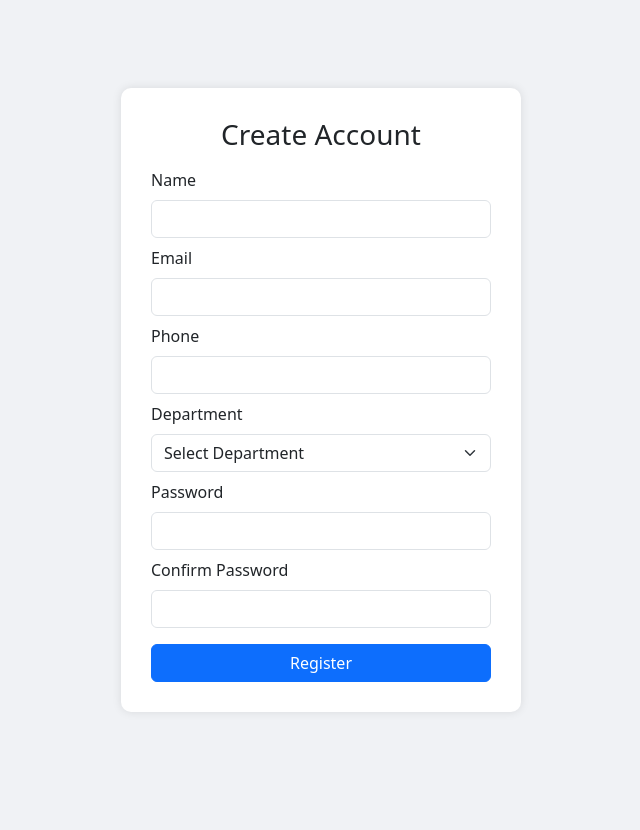
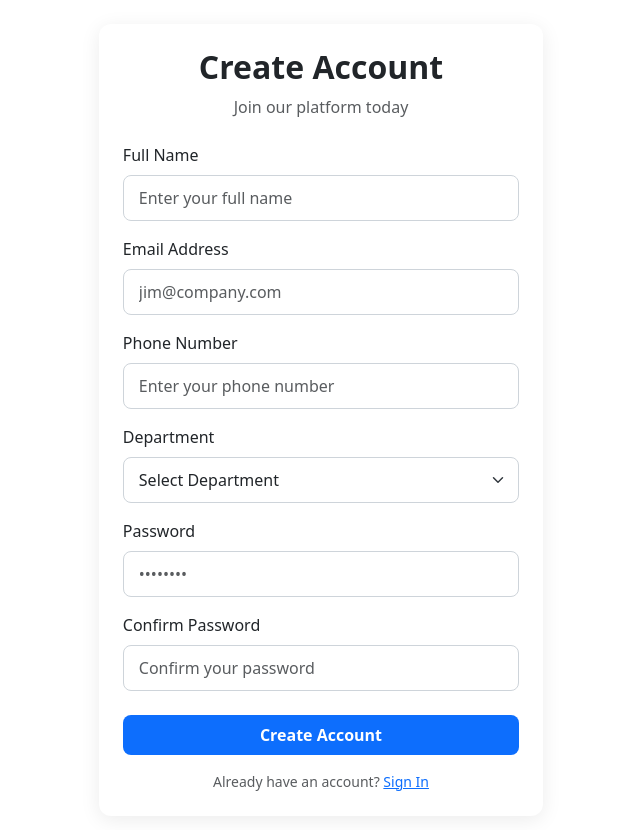
Before and after one commit to sangram8080-india/Service-Ticket-Platform-Frontend, a React (Create React App) app in the folder ticket-tool/: page /signup in a window 1280 px wide. Shown: the top 830 px of the page, without its empty margins (319-959 px from the left). Before the commit the page ends 800 px from the top, so only its background shows below. Built offline with nearby package versions, Linux system fonts and the light colour scheme.

Commit message:
Update SignUp.jsx

```diff
--- a/ticket-tool/src/Pages/SignUp.jsx
+++ b/ticket-tool/src/Pages/SignUp.jsx
@@ -1,33 +1,36 @@
 import React, { useState } from 'react';
+import { Container, Form, Button, Card, Row, Col, Alert, Spinner } from 'react-bootstrap';
+import { motion, AnimatePresence } from 'framer-motion';
+import 'bootstrap/dist/css/bootstrap.min.css';
+import '../Styles/SignUp.css';
 import axios from 'axios';
-import { Container, Form, Button, Card, Alert, Spinner } from 'react-bootstrap';
-import 'bootstrap/dist/css/bootstrap.min.css';
 
 const SignUp = () => {
   const [formData, setFormData] = useState({
-    name: '',
+    fullName: '',
     email: '',
-    phone: '',
+    phoneNumber: '',
     department: '',
     password: '',
     confirmPassword: ''
   });
-
   const [error, setError] = useState('');
-  const [success, setSuccess] = useState('');
   const [isLoading, setIsLoading] = useState(false);
+  const [success, setSuccess] = useState(false);
 
   const API_URL = 'https://perpetual-liberation-service-ticket.up.railway.app/api/save';
 
   const handleChange = (e) => {
     const { name, value } = e.target;
-    setFormData((prev) => ({ ...prev, [name]: value }));
+    setFormData(prev => ({
+      ...prev,
+      [name]: value
+    }));
   };
 
   const handleSubmit = async (e) => {
     e.preventDefault();
     setError('');
-    setSuccess('');
 
     if (formData.password !== formData.confirmPassword) {
       setError("Passwords don't match");
@@ -38,96 +41,331 @@ const SignUp = () => {
 
     try {
       const response = await axios.post(API_URL, {
-        name: formData.name,
+        name: formData.fullName,
         email: formData.email,
-        phone: formData.phone,
+        phone: formData.phoneNumber,
         department: formData.department,
         password: formData.password,
-        role: 'USER'
+        role: 'User'
+      }, {
+        headers: {
+          'Content-Type': 'application/json'
+        }
       });
 
-      setSuccess(`Account created for ${response.data.name}`);
-      setFormData({
-        name: '',
-        email: '',
-        phone: '',
-        department: '',
-        password: '',
-        confirmPassword: ''
-      });
+      setSuccess(true);
+      setTimeout(() => {
+        const { token, user } = response.data;
+        localStorage.setItem('authToken', token);
+        localStorage.setItem('userData', JSON.stringify(user));
+        window.location.href = '/dashboard';
+      }, 1500);
+
     } catch (err) {
-      setError(err.response?.data || 'Failed to register. Please try again.');
+      setError(err.response?.data?.message || 'Registration failed. Please try again.');
     } finally {
       setIsLoading(false);
     }
   };
 
+  // Animation variants
+  const containerVariants = {
+    hidden: { opacity: 0 },
+    visible: {
+      opacity: 1,
+      transition: {
+        staggerChildren: 0.1,
+        when: "beforeChildren"
+      }
+    }
+  };
+
+  const itemVariants = {
+    hidden: { y: 20, opacity: 0 },
+    visible: {
+      y: 0,
+      opacity: 1,
+      transition: {
+        type: "spring",
+        stiffness: 100,
+        damping: 10
+      }
+    }
+  };
+
+  const cardVariants = {
+    initial: { scale: 0.95, opacity: 0 },
+    animate: {
+      scale: 1,
+      opacity: 1,
+      transition: {
+        type: "spring",
+        stiffness: 100,
+        damping: 10
+      }
+    },
+    hover: {
+      y: -5,
+      boxShadow: "0 10px 25px -5px rgba(0, 0, 0, 0.1), 0 10px 10px -5px rgba(0, 0, 0, 0.04)"
+    }
+  };
+
+  const successVariants = {
+    hidden: { scale: 0.8, opacity: 0 },
+    visible: {
+      scale: 1,
+      opacity: 1,
+      transition: {
+        type: "spring",
+        stiffness: 100
+      }
+    },
+    exit: {
+      scale: 0.8,
+      opacity: 0,
+      transition: {
+        ease: "easeIn"
+      }
+    }
+  };
+
+  if (success) {
     return (
-    <>
-      <style>{`
-        body {
-          background-color: #f0f2f5;
+      <Container className="signup-container d-flex justify-content-center align-items-center min-vh-100">
+        <motion.div
+          initial="hidden"
+          animate="visible"
+          exit="exit"
+          variants={successVariants}
+          className="text-center"
+        >
+          <div className="mb-4">
+            <motion.svg
+              animate={{ scale: [1, 1.1, 1] }}
+              transition={{ duration: 1, repeat: Infinity }}
+              width="80"
+              height="80"
+              viewBox="0 0 24 24"
+              fill="none"
+              stroke="#4BB543"
+              strokeWidth="2"
+              strokeLinecap="round"
+              strokeLinejoin="round"
+            >
+              <motion.path
+                initial={{ pathLength: 0 }}
+                animate={{ pathLength: 1 }}
+                transition={{ duration: 0.5 }}
+                d="M22 11.08V12a10 10 0 1 1-5.93-9.14"
+              />
+              <motion.polyline
+                initial={{ pathLength: 0 }}
+                animate={{ pathLength: 1 }}
+                transition={{ duration: 0.5, delay: 0.5 }}
+                points="22 4 12 14.01 9 11.01"
+              />
+            </motion.svg>
+          </div>
+          <motion.h2
+            initial={{ y: 20, opacity: 0 }}
+            animate={{ y: 0, opacity: 1 }}
+            transition={{ delay: 0.3 }}
+            className="mb-3"
+          >
+            Registration Successful!
+          </motion.h2>
+          <motion.p
+            initial={{ y: 20, opacity: 0 }}
+            animate={{ y: 0, opacity: 1 }}
+            transition={{ delay: 0.5 }}
+            className="text-muted"
+          >
+            Redirecting to your dashboard...
+          </motion.p>
+        </motion.div>
+      </Container>
+    );
   }
-        .signup-card {
-          width: 100%;
-          max-width: 400px;
-          padding: 30px;
-          border-radius: 10px;
-          box-shadow: 0 0 10px rgba(0,0,0,0.1);
-        }
-      `}</style>
 
-      <Container className="d-flex justify-content-center align-items-center min-vh-100">
+  return (
+    <Container className="signup-container">
+      <Row className="justify-content-center align-items-center min-vh-100">
+        <Col md={6} lg={5}>
+          <motion.div
+            initial="initial"
+            animate="animate"
+            whileHover="hover"
+            variants={cardVariants}
+          >
             <Card className="signup-card">
-          <h3 className="text-center mb-3">Create Account</h3>
+              <Card.Body className="p-4">
+                <motion.div
+                  variants={containerVariants}
+                  initial="hidden"
+                  animate="visible"
+                  className="text-center mb-4"
+                >
+                  <motion.h2 variants={itemVariants} className="fw-bold mb-2">
+                    Create Account
+                  </motion.h2>
+                  <motion.p variants={itemVariants} className="text-muted">
+                    Join our platform today
+                  </motion.p>
+                </motion.div>
 
                 <Form onSubmit={handleSubmit}>
-            <Form.Group className="mb-2">
-              <Form.Label>Name</Form.Label>
-              <Form.Control type="text" name="name" value={formData.name} onChange={handleChange} required />
+                  <motion.div variants={containerVariants}>
+                    <motion.div variants={itemVariants}>
+                      <Form.Group className="mb-3">
+                        <Form.Label>Full Name</Form.Label>
+                        <Form.Control
+                          type="text"
+                          name="fullName"
+                          placeholder="Enter your full name"
+                          value={formData.fullName}
+                          onChange={handleChange}
+                          className="signup-input"
+                          required
+                        />
                       </Form.Group>
+                    </motion.div>
 
-            <Form.Group className="mb-2">
-              <Form.Label>Email</Form.Label>
-              <Form.Control type="email" name="email" value={formData.email} onChange={handleChange} required />
+                    <motion.div variants={itemVariants}>
+                      <Form.Group className="mb-3">
+                        <Form.Label>Email Address</Form.Label>
+                        <Form.Control
+                          type="email"
+                          name="email"
+                          placeholder="jim@company.com"
+                          value={formData.email}
+                          onChange={handleChange}
+                          className="signup-input"
+                          required
+                        />
                       </Form.Group>
+                    </motion.div>
 
-            <Form.Group className="mb-2">
-              <Form.Label>Phone</Form.Label>
-              <Form.Control type="text" name="phone" value={formData.phone} onChange={handleChange} required />
+                    <motion.div variants={itemVariants}>
+                      <Form.Group className="mb-3">
+                        <Form.Label>Phone Number</Form.Label>
+                        <Form.Control
+                          type="tel"
+                          name="phoneNumber"
+                          placeholder="Enter your phone number"
+                          value={formData.phoneNumber}
+                          onChange={handleChange}
+                          className="signup-input"
+                        />
                       </Form.Group>
+                    </motion.div>
 
-            <Form.Group className="mb-2">
+                    <motion.div variants={itemVariants}>
+                      <Form.Group className="mb-3">
                         <Form.Label>Department</Form.Label>
-              <Form.Select name="department" value={formData.department} onChange={handleChange} required>
+                        <Form.Select
+                          name="department"
+                          value={formData.department}
+                          onChange={handleChange}
+                          className="signup-input"
+                          required
+                        >
                           <option value="">Select Department</option>
                           <option value="IT">IT</option>
-                <option value="Support">Support</option>
                           <option value="HR">HR</option>
                           <option value="Finance">Finance</option>
+                          <option value="Operations">Operations</option>
                         </Form.Select>
                       </Form.Group>
+                    </motion.div>
 
-            <Form.Group className="mb-2">
+                    <motion.div variants={itemVariants}>
+                      <Form.Group className="mb-3">
                         <Form.Label>Password</Form.Label>
-              <Form.Control type="password" name="password" value={formData.password} onChange={handleChange} required />
+                        <Form.Control
+                          type="password"
+                          name="password"
+                          placeholder="••••••••"
+                          value={formData.password}
+                          onChange={handleChange}
+                          className="signup-input"
+                          required
+                          minLength={6}
+                        />
                       </Form.Group>
+                    </motion.div>
 
-            <Form.Group className="mb-3">
+                    <motion.div variants={itemVariants}>
+                      <Form.Group className="mb-4">
                         <Form.Label>Confirm Password</Form.Label>
-              <Form.Control type="password" name="confirmPassword" value={formData.confirmPassword} onChange={handleChange} required />
+                        <Form.Control
+                          type="password"
+                          name="confirmPassword"
+                          placeholder="Confirm your password"
+                          value={formData.confirmPassword}
+                          onChange={handleChange}
+                          className="signup-input"
+                          required
+                        />
                       </Form.Group>
+                    </motion.div>
+                  </motion.div>
 
-            {error && <Alert variant="danger">{error}</Alert>}
-            {success && <Alert variant="success">{success}</Alert>}
+                  <AnimatePresence>
+                    {error && (
+                      <motion.div
+                        initial={{ opacity: 0, height: 0 }}
+                        animate={{ opacity: 1, height: 'auto' }}
+                        exit={{ opacity: 0, height: 0 }}
+                        transition={{ duration: 0.3 }}
+                      >
+                        <Alert variant="danger" className="text-center py-2 mb-3">
+                          <small>{error}</small>
+                        </Alert>
+                      </motion.div>
+                    )}
+                  </AnimatePresence>
 
-            <Button variant="primary" type="submit" className="w-100" disabled={isLoading}>
-              {isLoading ? <Spinner animation="border" size="sm" /> : 'Register'}
+                  <motion.div
+                    whileTap={{ scale: 0.98 }}
+                    whileHover={{ scale: 1.02 }}
+                  >
+                    <Button
+                      variant="primary"
+                      type="submit"
+                      className="w-100 py-2 signup-btn"
+                      disabled={isLoading}
+                    >
+                      {isLoading ? (
+                        <Spinner
+                          as="span"
+                          animation="border"
+                          size="sm"
+                          role="status"
+                          aria-hidden="true"
+                        />
+                      ) : (
+                        <span>Create Account</span>
+                      )}
                     </Button>
+                  </motion.div>
+
+                  <motion.div
+                    initial={{ opacity: 0 }}
+                    animate={{ opacity: 1 }}
+                    transition={{ delay: 0.5 }}
+                    className="text-center mt-3"
+                  >
+                    <p className="text-muted small mb-0">
+                      Already have an account? <a href="/login" className="text-primary">Sign In</a>
+                    </p>
+                  </motion.div>
                 </Form>
+              </Card.Body>
             </Card>
+          </motion.div>
+        </Col>
+      </Row>
     </Container>
-    </>
   );
 };
 
```
Lines whose indentation alone changed are shown as unchanged.
